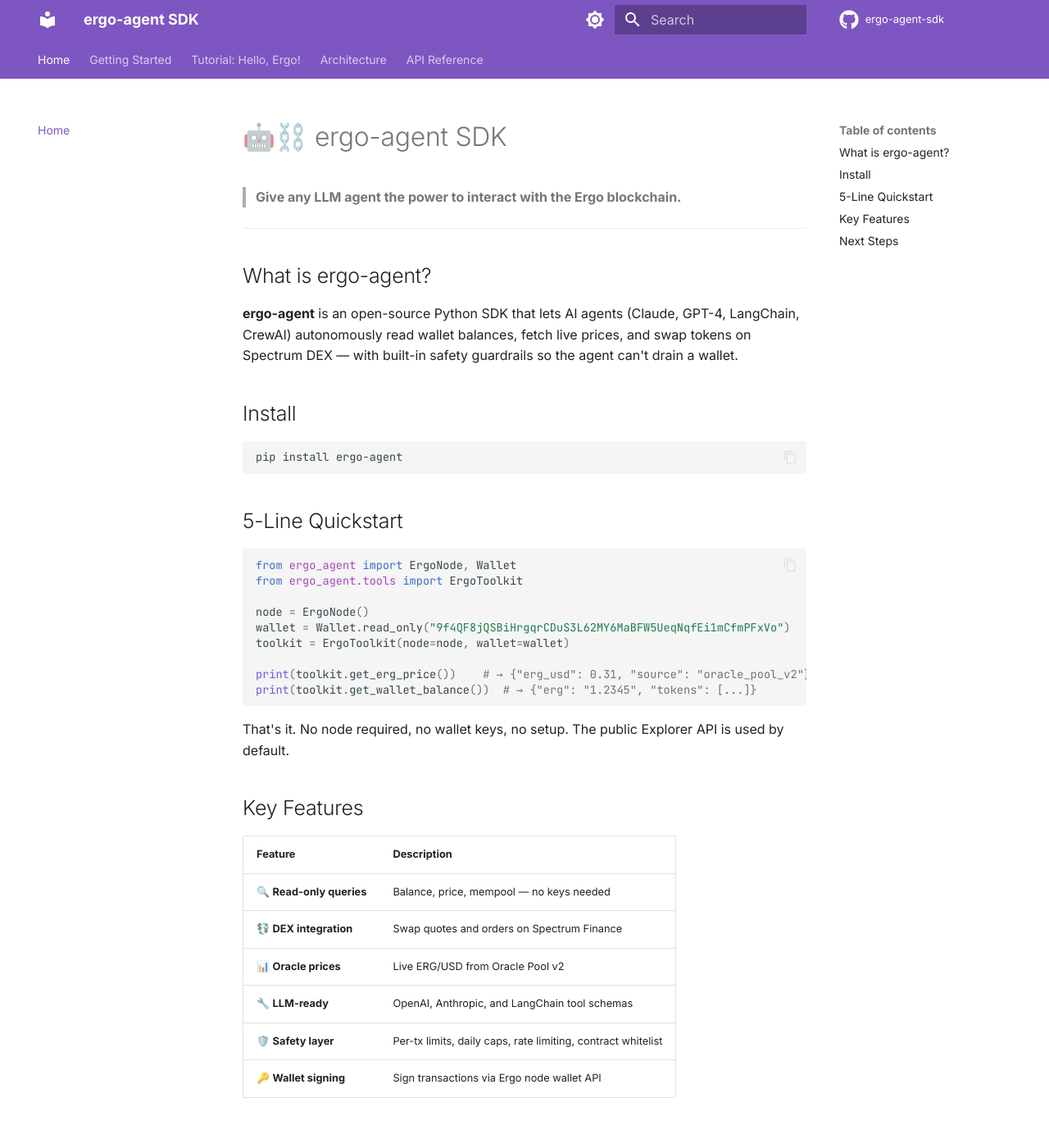
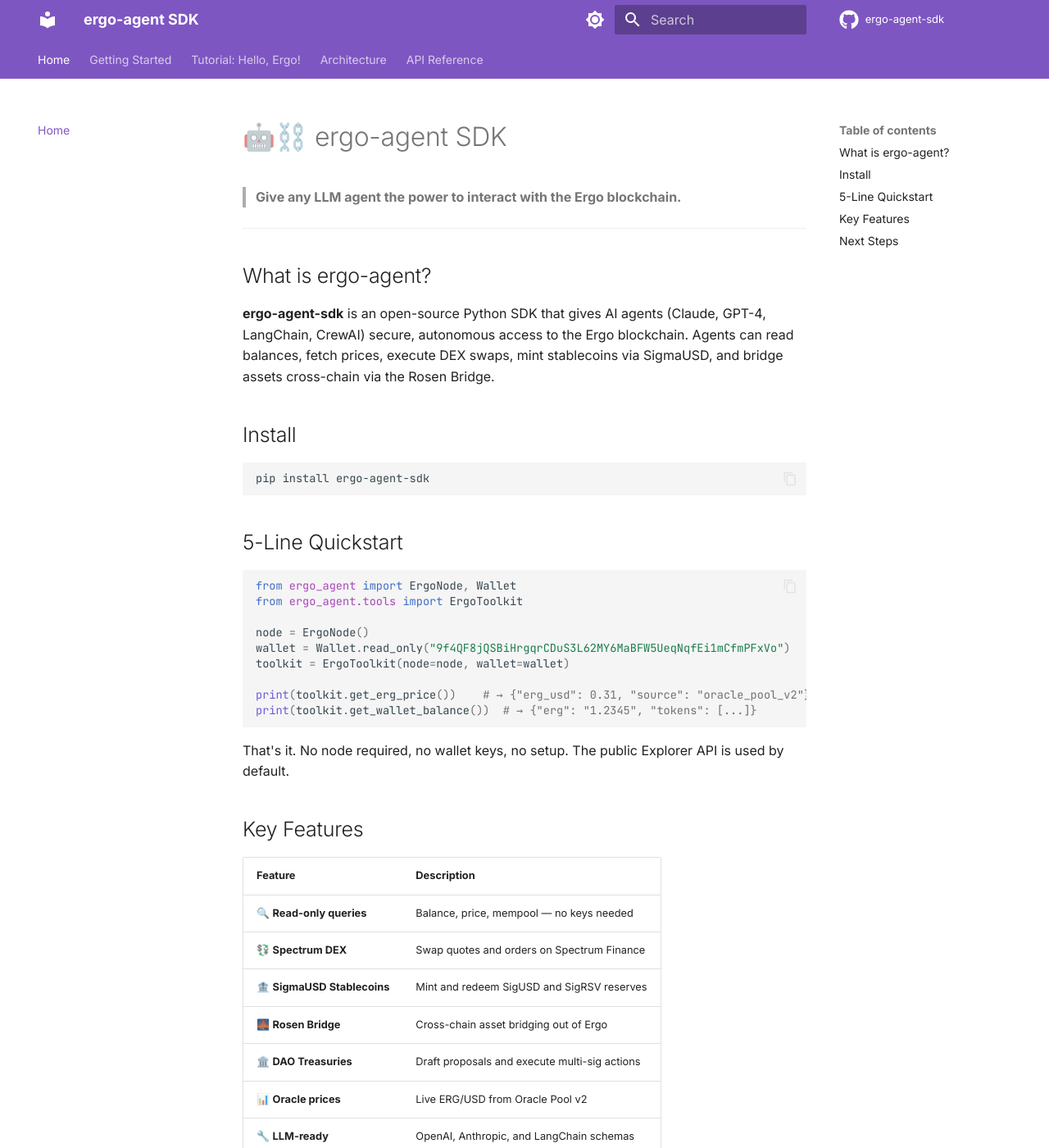
Before and after one commit to a-shannon/ergo-agent-sdk, an MkDocs documentation site: the page built from docs/index.md, in a window 1280 px wide and 1400 px high. Shown: the whole window at 82% size. Built offline with MkDocs 1.6.1 and Material for MkDocs 9.7.7, drawn with Linux system fonts in a browser that asks for light colours; comment, search, counter and statistics services are not loaded; some of the changed text lies outside the part shown.

Commit message:
docs: update mkdocs with v0.3.0 features

````diff
--- a/docs/index.md
+++ b/docs/index.md
@@ -6,12 +6,12 @@
 
 ## What is ergo-agent?
 
-**ergo-agent** is an open-source Python SDK that lets AI agents (Claude, GPT-4, LangChain, CrewAI) autonomously read wallet balances, fetch live prices, and swap tokens on Spectrum DEX — with built-in safety guardrails so the agent can't drain a wallet.
+**ergo-agent-sdk** is an open-source Python SDK that gives AI agents (Claude, GPT-4, LangChain, CrewAI) secure, autonomous access to the Ergo blockchain. Agents can read balances, fetch prices, execute DEX swaps, mint stablecoins via SigmaUSD, and bridge assets cross-chain via the Rosen Bridge.
 
 ## Install
 
 ```bash
-pip install ergo-agent
+pip install ergo-agent-sdk
 ```
 
 ## 5-Line Quickstart
@@ -35,10 +35,13 @@
 | Feature | Description |
 |---|---|
 | 🔍 **Read-only queries** | Balance, price, mempool — no keys needed |
-| 💱 **DEX integration** | Swap quotes and orders on Spectrum Finance |
+| 💱 **Spectrum DEX** | Swap quotes and orders on Spectrum Finance |
+| 🏦 **SigmaUSD Stablecoins** | Mint and redeem SigUSD and SigRSV reserves |
+| 🌉 **Rosen Bridge** | Cross-chain asset bridging out of Ergo |
+| 🏛️ **DAO Treasuries** | Draft proposals and execute multi-sig actions |
 | 📊 **Oracle prices** | Live ERG/USD from Oracle Pool v2 |
-| 🔧 **LLM-ready** | OpenAI, Anthropic, and LangChain tool schemas |
-| 🛡️ **Safety layer** | Per-tx limits, daily caps, rate limiting, contract whitelist |
+| 🔧 **LLM-ready** | OpenAI, Anthropic, and LangChain schemas |
+| 🛡️ **Safety layer** | Per-tx limits, daily caps, contract whitelists |
 | 🔑 **Wallet signing** | Sign transactions via Ergo node wallet API |
 
 ## Next Steps
````
Also changed, not shown: docs/api-reference.md (+37 -0 lines).
